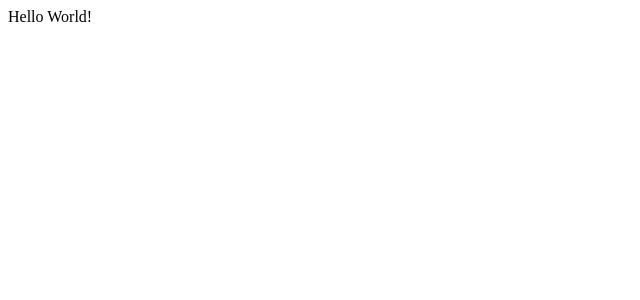
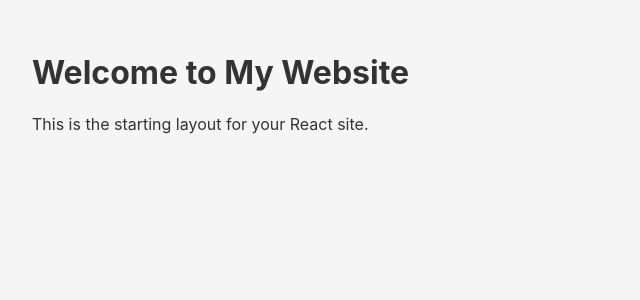
Before and after one commit to Mar4ik-G/ui-onixer, a React (Vite) app: page / in a window 1280 px wide. Shown: the top 300 px of the page, without its empty margins (0-640 px from the left). Built offline with nearby package versions, Linux system fonts and the light colour scheme.

Commit message:
change import and main content

```diff
--- a/src/App.tsx
+++ b/src/App.tsx
@@ -1,14 +1,16 @@
-import './App.css'
+import './App.scss'
 
 function App() {
+    return (
+        <div className="app">
 
-  return (
-      <>
-          <div>
-            Hello World!
-          </div>
-      </>
-  )
+            <main className="content">
+                <h1>Welcome to My Website</h1>
+                <p>This is the starting layout for your React site.</p>
+            </main>
+
+        </div>
+    )
 }
 
 export default App
```
